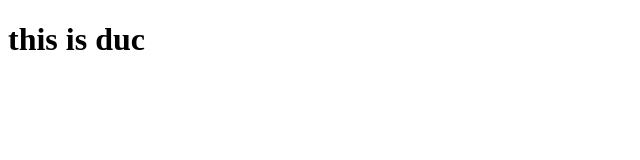
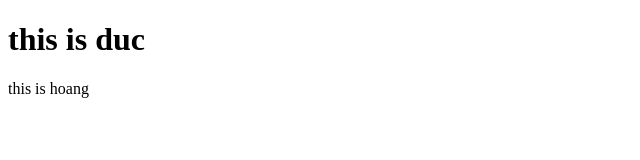
Before and after one commit to hoangducfu/test01, a plain HTML site: page index.html in a window 1280 px wide. Shown: the whole page, without its empty margins (0-640 px from the left). Drawn offline with Linux system fonts and the light colour scheme.

Commit message:
Second commit

```diff
--- a/index.html
+++ b/index.html
@@ -7,5 +7,6 @@
 </head>
 <body>
     <h1>this is duc</h1>
+    <p>this is hoang</p>
 </body>
 </html>
```
